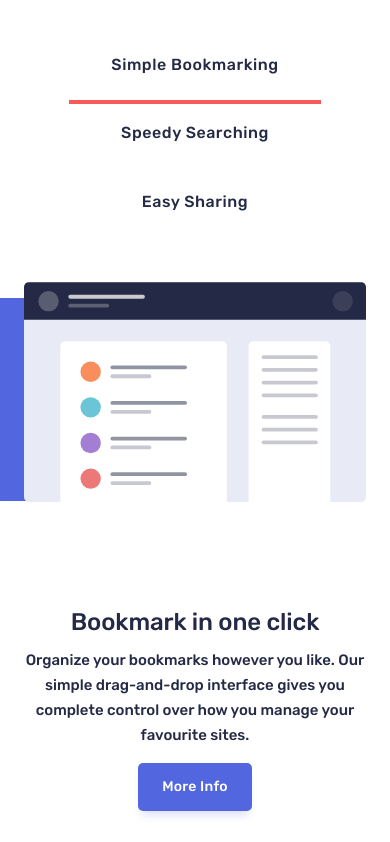
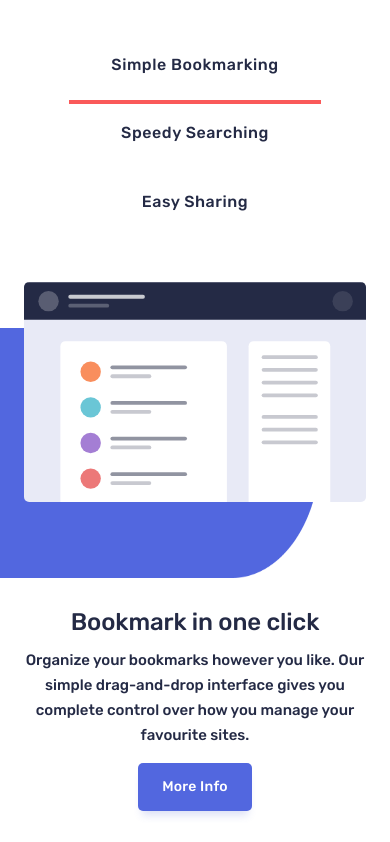
Before and after one commit to Shamsiddin095/figma-ko-k-rangli, a plain HTML site: page index.html in a window 390 px wide. Shown: the part 1122-1964 px from the top of the page. Drawn offline with Linux system fonts and the light colour scheme; a web font is replaced by a local one.

Commit message:
change someresponsive

```diff
--- a/css/style.css
+++ b/css/style.css
@@ -184,8 +184,8 @@ header {
 #conus_left {
   position: absolute;
   left: 0;
-  top: 1220px;
-  max-width: 100%;
+  top: 1300px;
+  width: 800px;
   z-index: -1;
 }
 .right_center {
@@ -528,9 +528,9 @@ footer {
   #conus_left {
     position: absolute;
     left: 0;
-    top: 1420px;
+    top: 1455px;
     max-width: 320px;
-    height: 203px;
+    height: 250px;
     z-index: -1;
   }
   .right_center {
@@ -709,3 +709,14 @@ footer {
     padding-top: 48px;
   }
 }
+@media screen and (max-width: 375px) {
+  #conus_left {
+    top: 1200px;
+    height: 200px;
+  }
+}
+@media screen and (max-width: 400px) {
+  #conus_left {
+    top: 1450px;
+  }
+}
```
